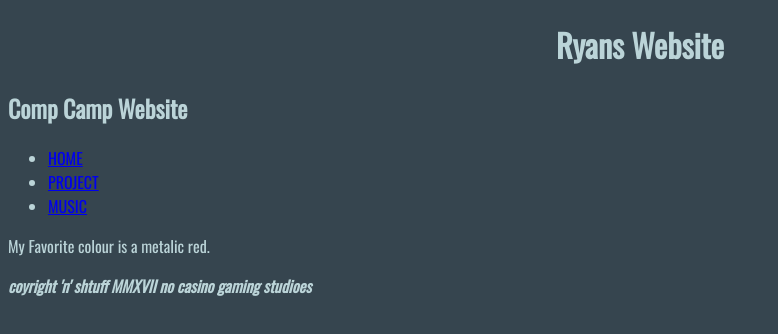
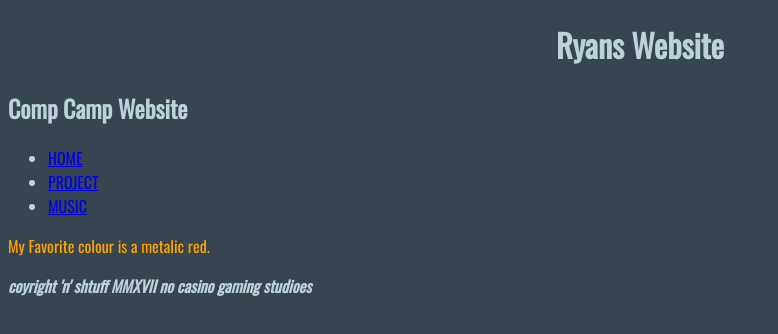
Before and after one commit to canadianbacon1812/CompCampWebsite, a plain HTML site: page index.html in a window 1280 px wide. Shown: the whole page, without its empty margins (0-778 px from the left). Drawn offline with nearby package versions, Linux system fonts and the light colour scheme.

Commit message:
changes main colour

```diff
--- a/styles/style.css
+++ b/styles/style.css
@@ -8,3 +8,7 @@ body{
 color: #bbd4d8;
 
 }
+main {
+color: orange
+
+}
```
